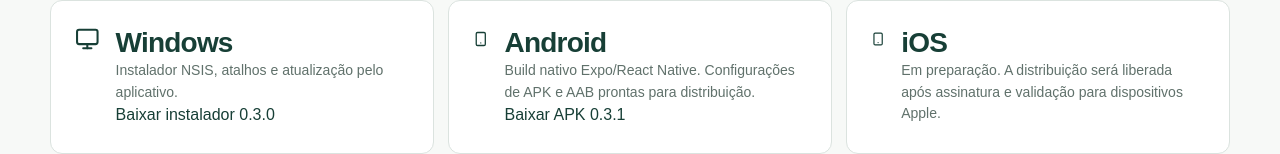
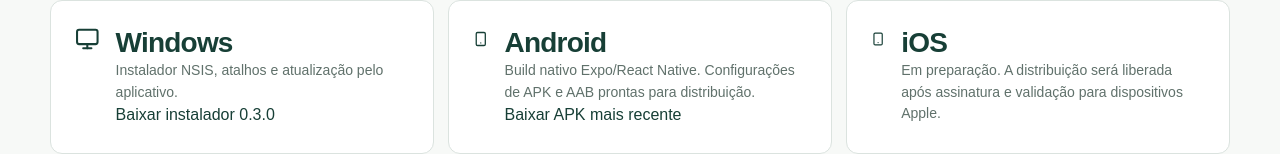
Before and after one commit to luizcordeiro155/Enturma, a Next.js app in the folder apps/web/: page /download in a window 1280 px wide. Shown: the part 650-804 px from the top of the page. Built offline with nearby package versions, Linux system fonts and the light colour scheme; no server answers.

Commit message:
fix(web): baixa sempre o APK publicado mais recente

```diff
--- a/apps/web/src/app/download/page.tsx
+++ b/apps/web/src/app/download/page.tsx
@@ -43,8 +43,8 @@ export default async function DownloadPage() {
   if (ua.includes("EnturmaDesktop/")) redirect("/home");
   const android = /Android/i.test(ua);
   const androidRelease = await currentAndroidRelease();
-  const androidVersion = androidRelease?.version ?? "0.3.1";
-  let androidUrl = androidRelease?.downloadUrl ?? `${androidOrigin}/Enturma-Android.apk`;
+  const androidVersion = androidRelease?.version ?? "mais recente";
+  let androidUrl = androidRelease?.downloadUrl ?? `${androidOrigin}/Enturma-Android.apk?fresh=${Date.now()}`;
   try {
     const candidate = new URL(process.env.ANDROID_DOWNLOAD_URL ?? androidUrl);
     if (
```
